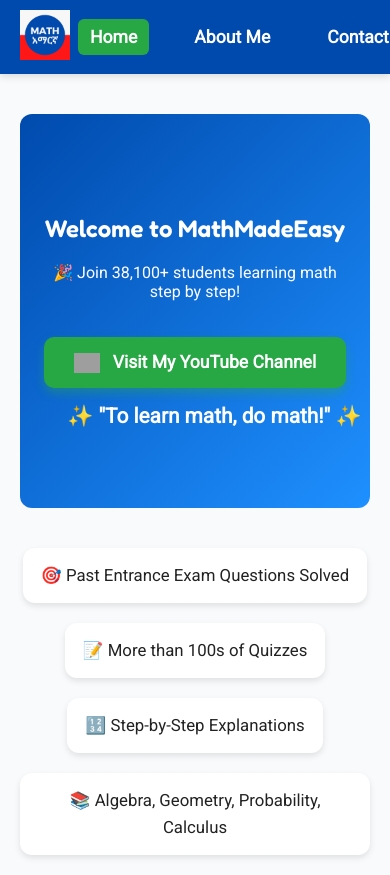
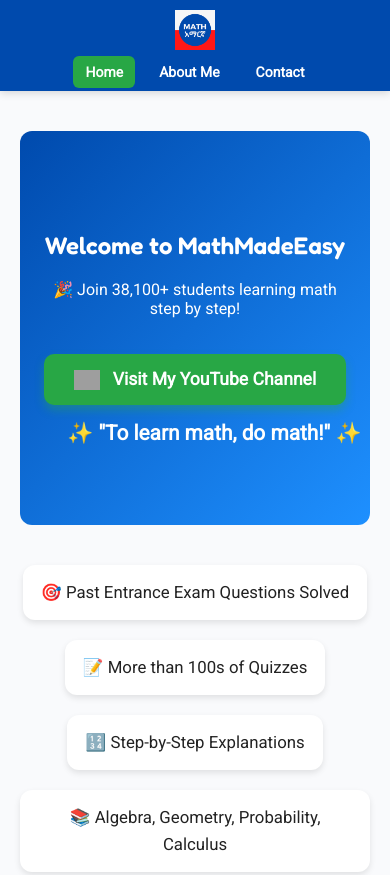
Before and after one commit to BethGmariam/mathmadeeasy, a plain HTML site: page index.html in a window 390 px wide. Shown: the top 875 px of the page. Drawn offline with Linux system fonts and the light colour scheme; grey boxes are pictures that could not be loaded.

Commit message:
index mobile fix

```diff
--- a/index.html
+++ b/index.html
@@ -125,10 +125,12 @@
   top: 0;
   z-index: 1000;
 }
+
 header img.logo {
   height: 50px;
   object-fit: contain;
 }
+
 nav ul {
   list-style: none;
   margin: 0;
@@ -136,6 +138,7 @@
   display: flex;
   gap: 25px;
 }
+
 nav ul li a {
   color: white;
   text-decoration: none;
@@ -145,24 +148,37 @@
   border-radius: 6px;
   transition: background-color 0.3s ease;
 }
+
 nav ul li a:hover,
 nav ul li a.active {
   background-color: #28a745;
 }
 
-      /* Mobile nav quick fix */
-header nav a {
-  font-size: 14px;
-  margin-left: 8px;
+/* Mobile nav adjustments */
+@media (max-width: 600px) {
+  header {
+    flex-direction: column;   /* stack logo + nav vertically */
+    align-items: center;      /* center everything */
+  }
+
+  header img.logo {
+    height: 40px;             /* shrink logo */
+    margin-bottom: 8px;       /* add space between logo & nav */
+  }
+
+  nav ul {
+    flex-wrap: wrap;          /* allow nav items to break to new line */
+    justify-content: center;  /* center them neatly */
+    gap: 12px;
+  }
+
+  nav ul li a {
+    font-size: 14px;          /* smaller links */
     white-space: nowrap;
   }
+}
 
-@media (max-width: 600px) {
-  header nav {
-    flex-wrap: wrap;
-    justify-content: center;
-  }
-}
+
 
 
       /* Sections */
```
Lines whose indentation alone changed are shown as unchanged.
